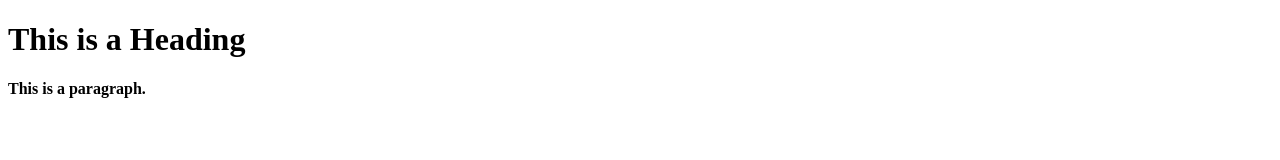
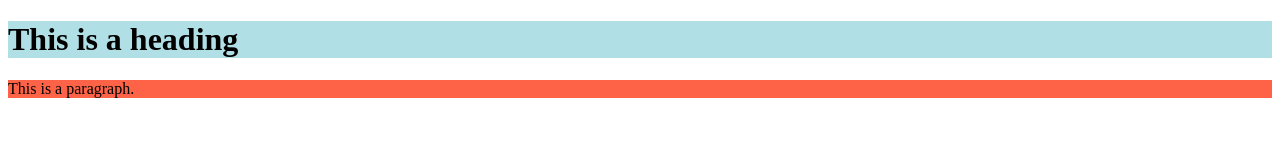
Before and after one commit to SasanHaise/latihanbrachh, a plain HTML site: page index.html in a window 1280 px wide. Drawn offline with Linux system fonts and the light colour scheme.

Commit message:
tukar color
color

```diff
--- a/index.html
+++ b/index.html
@@ -5,8 +5,8 @@
 </head>
 <body>
 
-<h1>This is a Heading</h1>
-<b>This is a paragraph.</b>
+<h1 style="background-color:powderblue;">This is a heading</h1>
+<p style="background-color:tomato;">This is a paragraph.</p>
 
 </body>
 </html>
```
